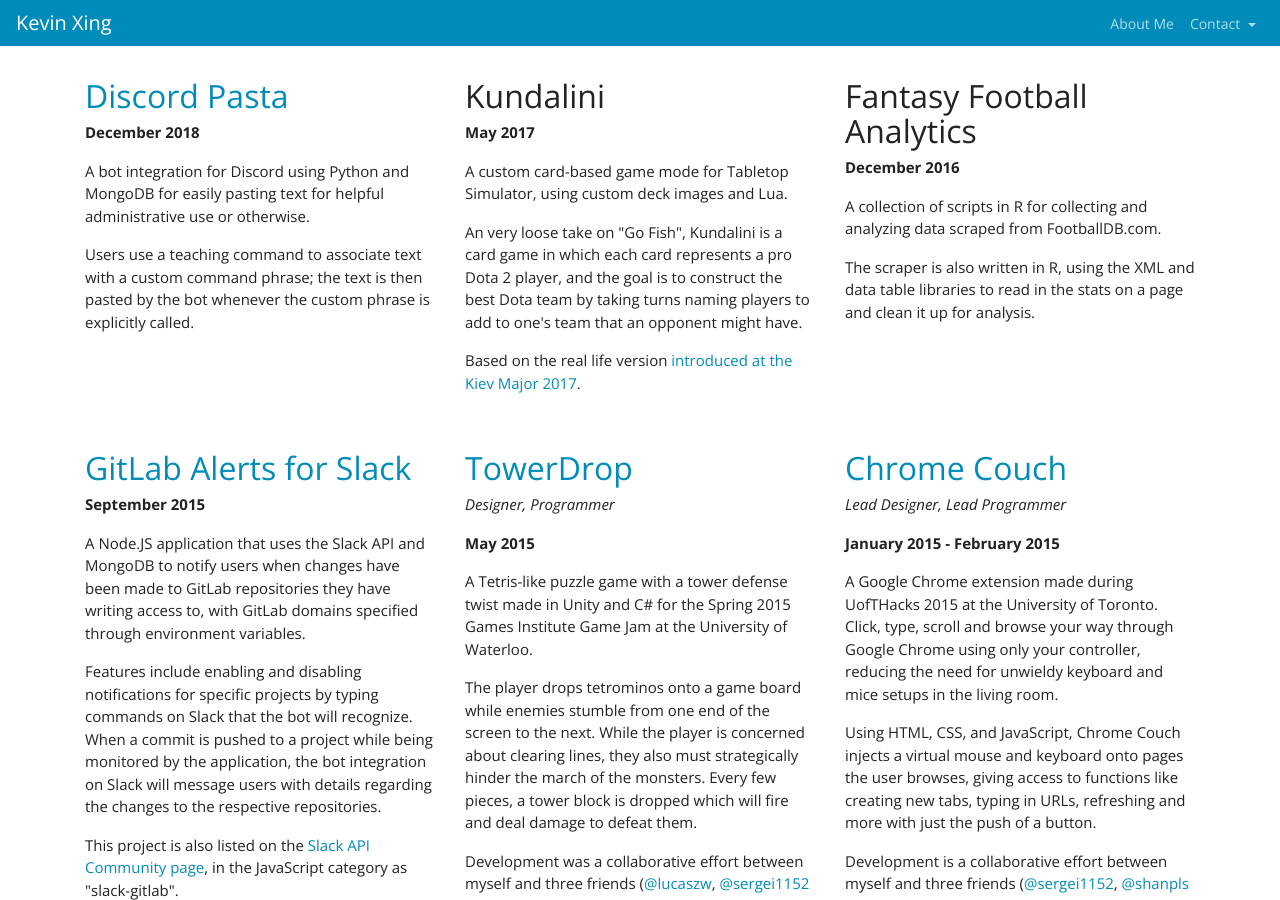
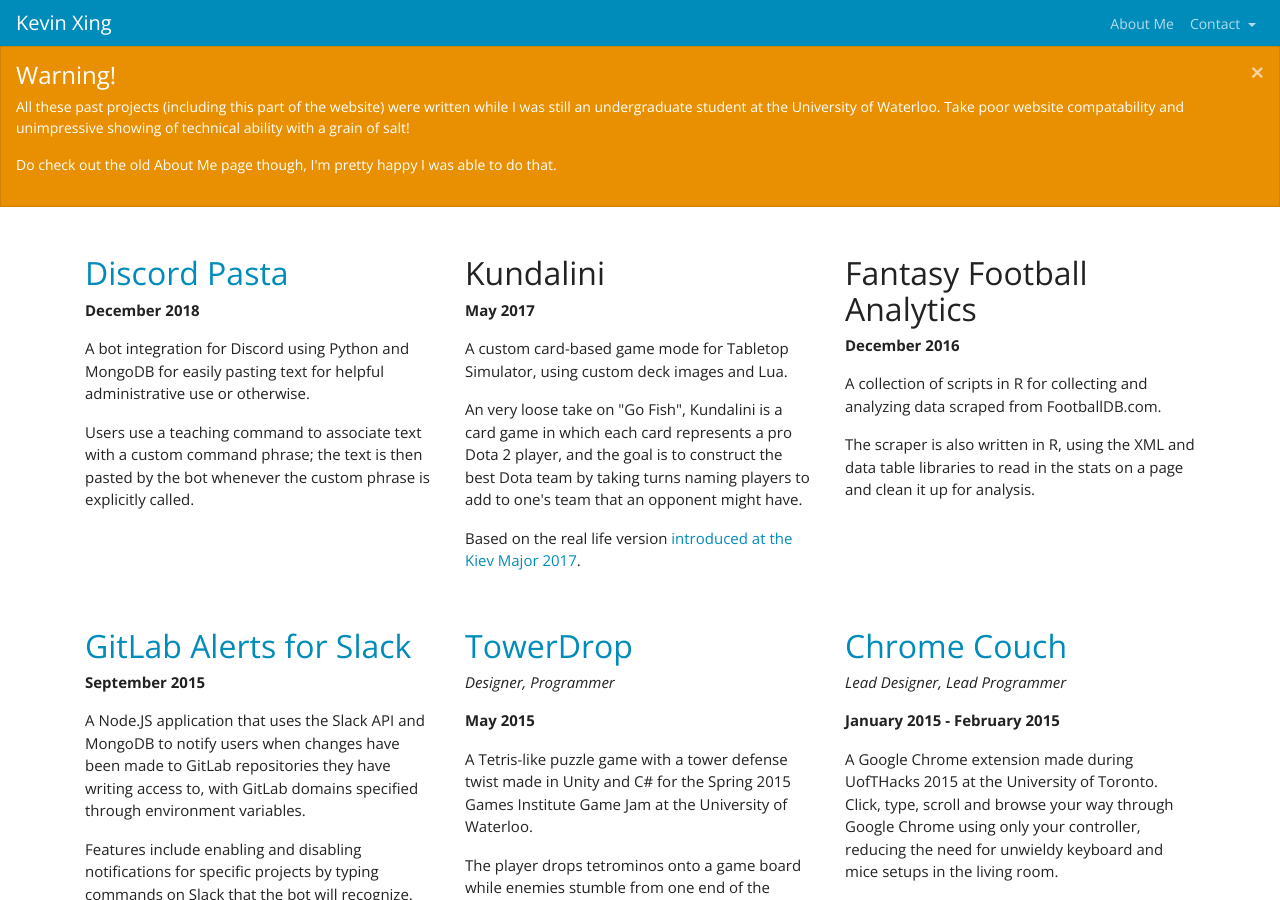
Before and after one commit to ggkevinxing/ggkevinxing.github.io, a Jekyll site: the page projects/index.html, which Jekyll copies as it is, in a window 1280 px wide and 900 px high. Built offline with Jekyll 4.4.1, drawn with Linux system fonts in a browser that asks for light colours; nearby versions of some CDN libraries.

Commit message:
disclaimer on past projects

```diff
--- a/projects/index.html
+++ b/projects/index.html
@@ -46,6 +46,13 @@
     </ul>
   </div>
 </nav>
+
+<div class="alert alert-dismissible alert-warning">
+  <button type="button" class="close" data-dismiss="alert">&times;</button>
+  <h4>Warning!</h4>
+  <p>All these past projects (including this part of the website) were written while I was still an undergraduate student at the University of Waterloo. Take poor website compatability and unimpressive showing of technical ability with a grain of salt!</p>
+  <p>Do check out the old About Me page though, I'm pretty happy I was able to do that.</p>
+</div>
 
 <section id="portfolio">
     <div class="container">
```
